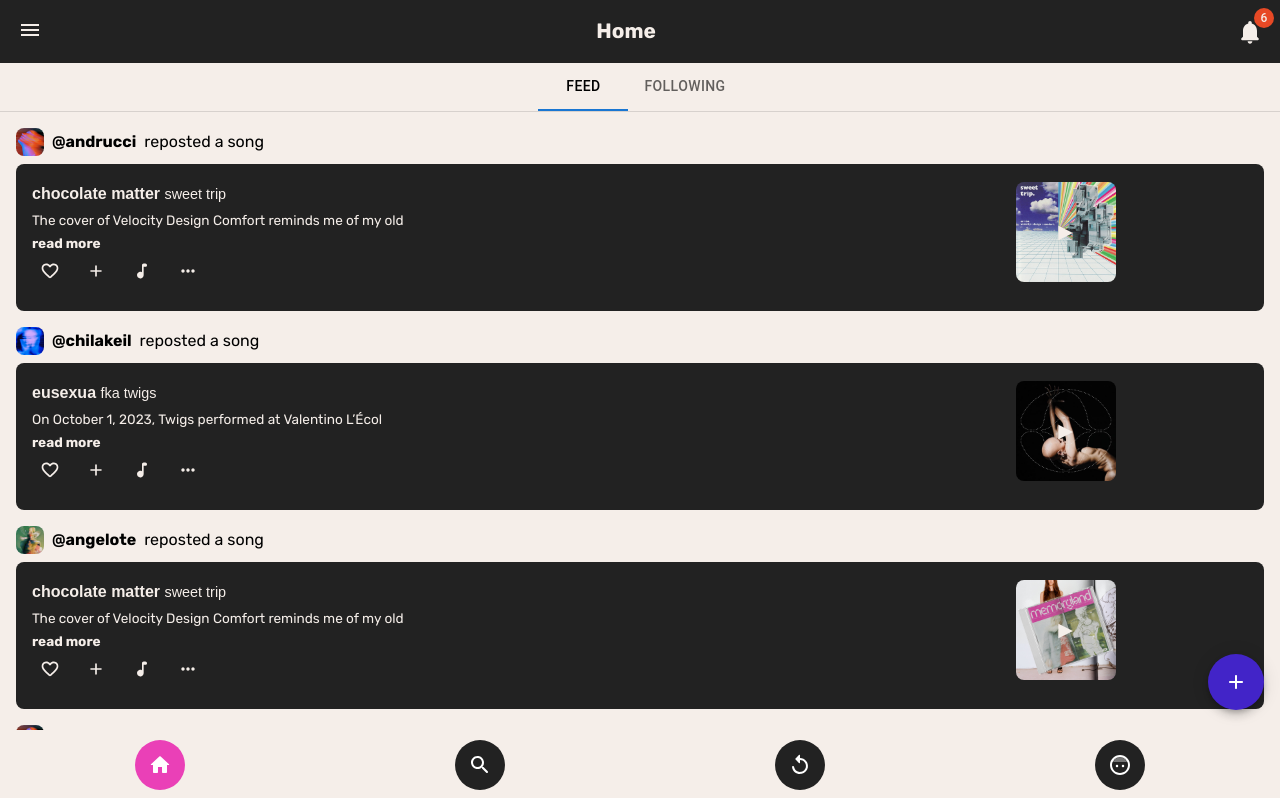
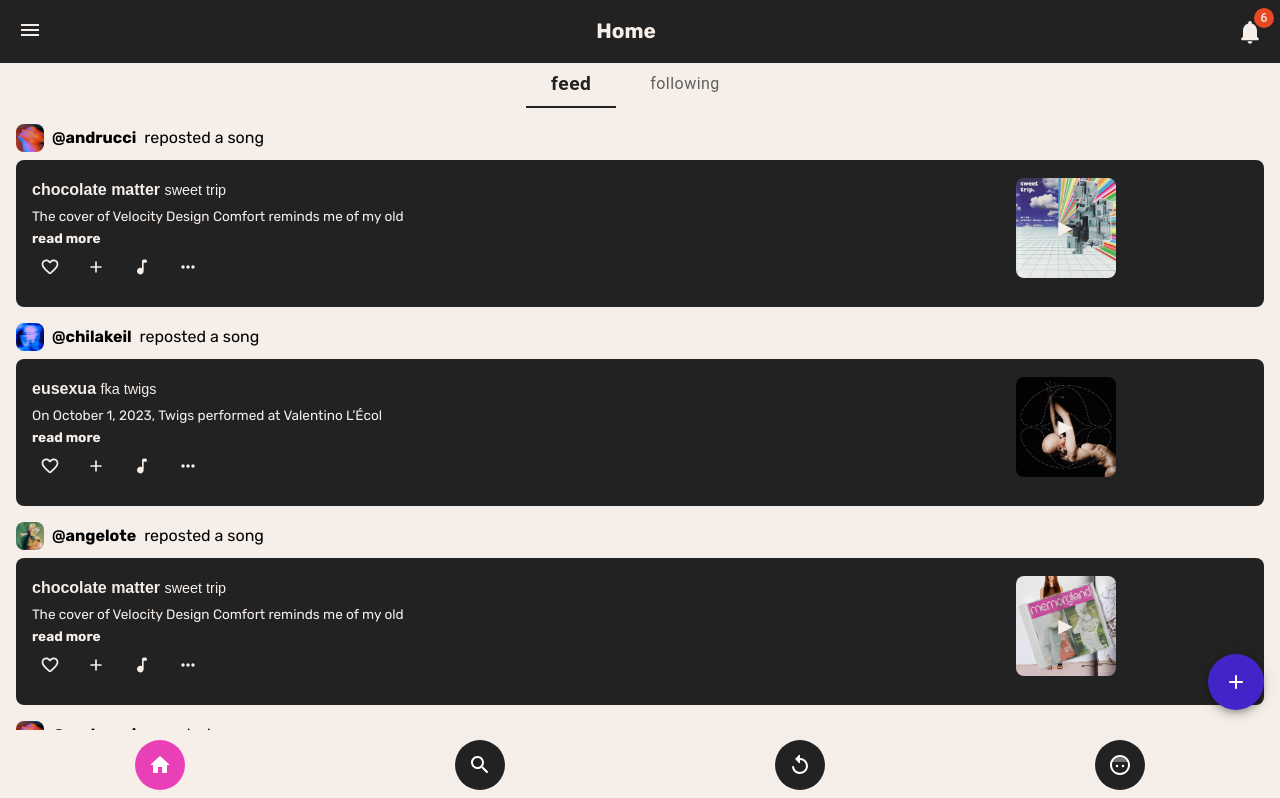
Before and after one commit to ang-elote/echo2, a React (Create React App) app: page /home in a window 1280 px wide. Shown: the top 798 px of the page. Built offline with nearby package versions, Linux system fonts and the light colour scheme.

Commit message:
mejoras en home

```diff
--- a/src/pages/Home.js
+++ b/src/pages/Home.js
@@ -1,4 +1,4 @@
-import React from "react";
+import React, { useState, useEffect } from "react";
 import Navbar from "../components/Navbar";
 import Sidebar from "../components/Sidebar";
 import { Box, Typography, Tab, Tabs, Fab, Badge } from "@mui/material";
@@ -17,18 +17,40 @@ import lightson from "../assets/lightson.jpeg";
 
 
 const Home = () => {
-
-  const [tabValue, setTabValue] = React.useState(0);
+  const [tabValue, setTabValue] = useState(0);
+  const [isTopBarVisible, setIsTopBarVisible] = useState(true);
+  const [lastScrollY, setLastScrollY] = useState(0);
 
   const handleTabChange = (event, newValue) => {
     setTabValue(newValue);
   };
 
+  useEffect(() => {
+    const handleScroll = () => {
+      const currentScrollY = window.scrollY;
+
+      if (currentScrollY > lastScrollY && currentScrollY > 50) {
+        // Scrolling down
+        setIsTopBarVisible(false);
+      } else {
+        // Scrolling up
+        setIsTopBarVisible(true);
+      }
+
+      setLastScrollY(currentScrollY);
+    };
+
+    window.addEventListener("scroll", handleScroll);
+
+    return () => {
+      window.removeEventListener("scroll", handleScroll);
+    };
+  }, [lastScrollY]);
+
   return (
     <Box sx={{ backgroundColor: "var(--blanco-roto)", minHeight: "100vh" }}>
 
-
-      {/* titulo y notif */}
+    {/* Top Bar */}
     <Box
       sx={{
         display: "flex",
@@ -37,43 +59,76 @@ const Home = () => {
         padding: "16px",
         backgroundColor: "var(--pseudo-negro)",
         color: "var(--blanco-roto)",
+        position: "fixed", // Stick to the top of the page
+        top: isTopBarVisible ? 0 : "-100px", // Hide on scroll down, show on scroll up
+        left: 0,
+        right: 0,
+        zIndex: 1000,
+        transition: "top 0.3s ease-in-out", // Smooth slide effect
       }}
     >
-
-      {/* hamburger sidebar */}
+      {/* Hamburger Sidebar */}
       <Sidebar />
 
-      {/* título d home */}
+      {/* Title */}
       <Typography sx={{ fontWeight: "bold", fontSize: "1.3rem" }}>
         Home
       </Typography>
 
-
-       {/* notificaciones */}
+      {/* Notifications */}
       <Badge
         badgeContent={6}
         sx={{
           "& .MuiBadge-badge": {
-              backgroundColor: "var(--naranja-intenso)", // color d la badge de notif
-              color: "var(--blanco-roto)", // color del texto dentro del badge
+            backgroundColor: "var(--naranja-intenso)", // Notification badge color
+            color: "var(--blanco-roto)", // Text color inside badge
           },
         }}
       >
         <NotificationsRoundedIcon sx={{ fontSize: 28, color: "var(--blanco-roto)" }} />
       </Badge>
     </Box>
-
       {/* tabs section */}
-      <Box sx={{ borderBottom: 1, borderColor: "divider" }}>
+      <Box sx={{ borderBottom: 0, borderColor: "divider", marginTop: "60px" }}>
       <Tabs
         value={tabValue}
         onChange={handleTabChange}
         textColor="inherit"
         indicatorColor="primary"
         centered
+        sx={{
+          "& .MuiTabs-indicator": {
+            backgroundColor: "var(--pseudo-negro)", // color del indicador
+          },
+          "& .MuiTab-root": {
+            color: "var(--gris-claro)", // tab inactiva
+            textTransform: "lowercase",
+            fontWeight: "regular",
+            fontSize: "1rem"
+
+          },
+          "& .Mui-selected": {
+            color: "var(--pseudo-negro)", // tab activa
+            fontWeight: "bold",
+            fontSize: "1.2rem"
+
+
+          },
+        }}
       >
-          <Tab label="feed" />
-          <Tab label="following" />
+        <Tab
+          label="feed"
+          sx={{
+          }}
+        />
+        <Tab
+          label="following"
+          sx={{
+            border: "1px solid var(--gris-claro)",
+            borderRadius: "8px",
+            margin: "0 18px",
+          }}
+        />
       </Tabs>
     </Box>
 
--- a/src/pages/Postdetail.js
+++ b/src/pages/Postdetail.js
@@ -7,6 +7,8 @@ import MusicNoteRoundedIcon from "@mui/icons-material/MusicNoteRounded";
 import MoreHorizRoundedIcon from "@mui/icons-material/MoreHorizRounded";
 import CommentIcon from "@mui/icons-material/Comment";
 import sweettrip from "../assets/sweettrip.jpg";
+import Navbar from "../components/Navbar";
+
 
 const Postdetail = () => {
   const [liked, setLiked] = useState(false);
@@ -122,7 +124,9 @@ const Postdetail = () => {
             <CommentIcon />
           </Button>
         </Box>
+
       </Box>
+
     </Box>
   );
 };
```
Lines whose indentation alone changed are shown as unchanged.
